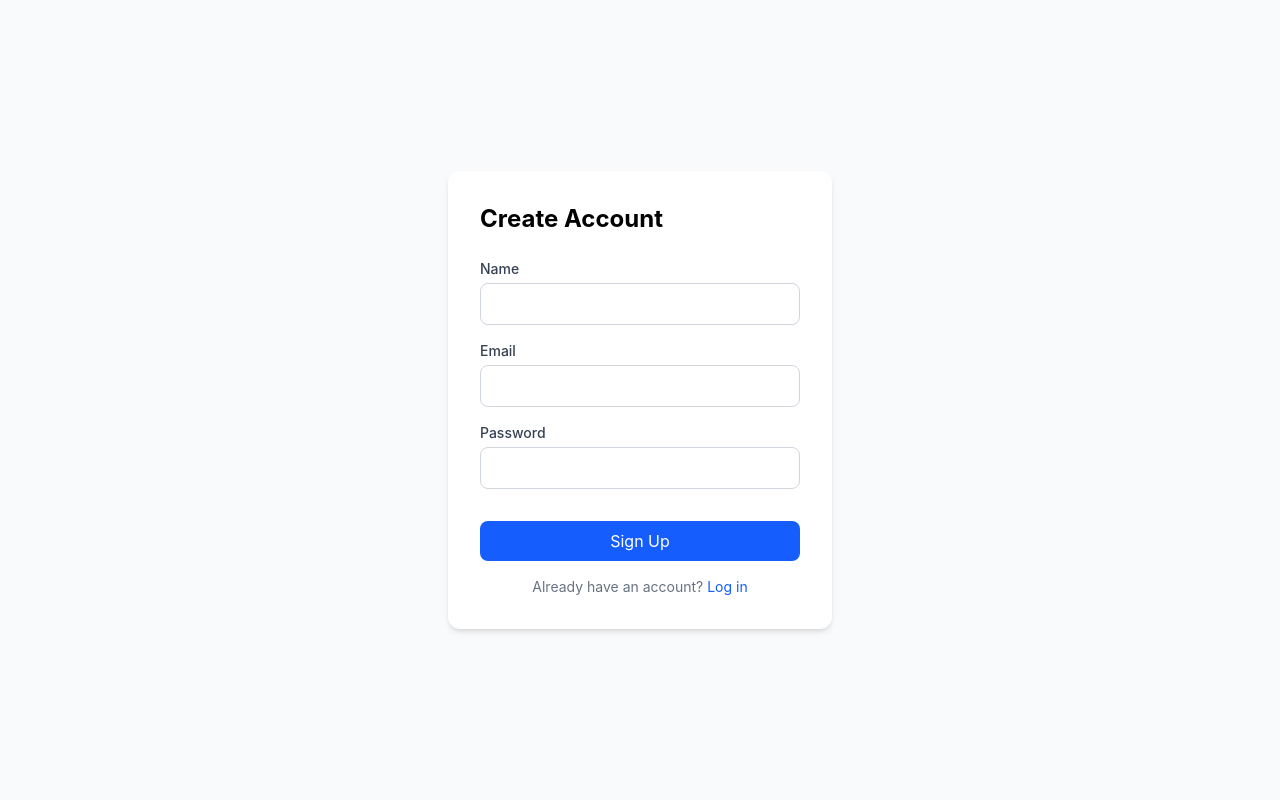
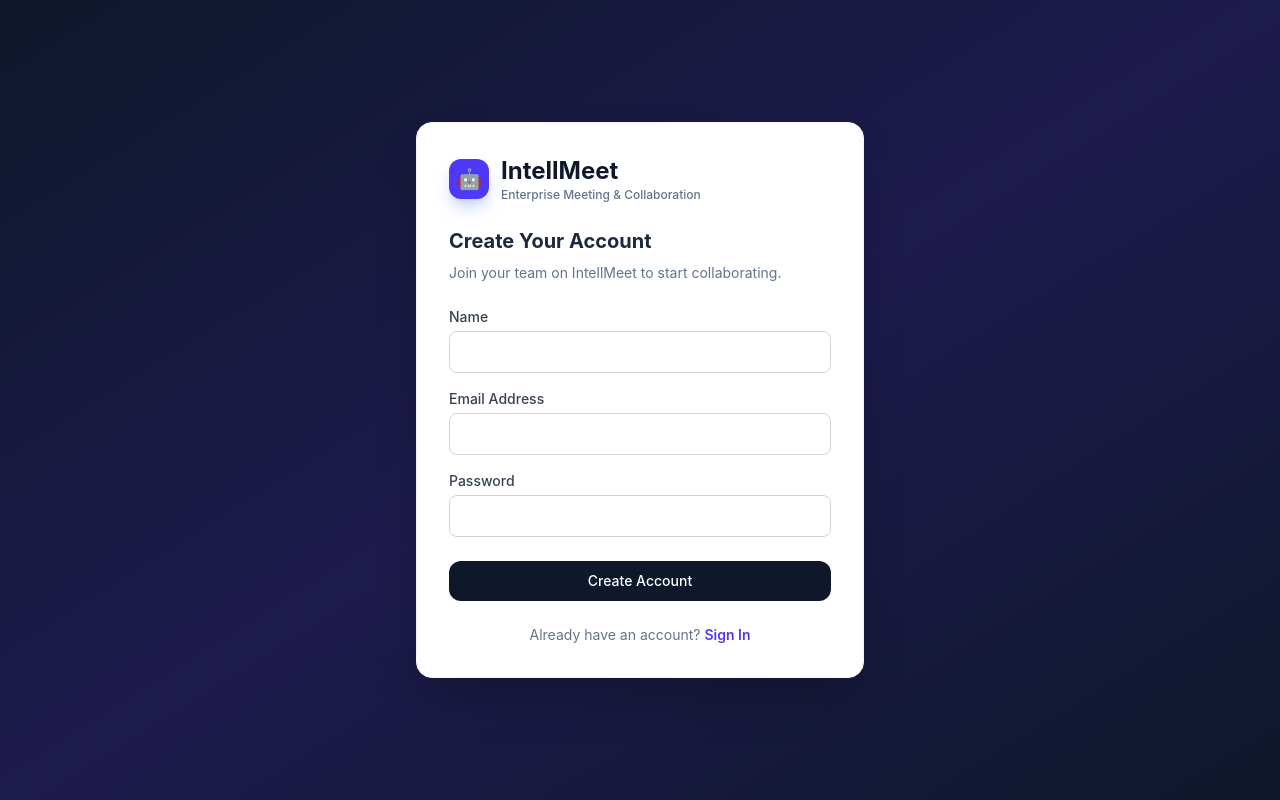
Before and after one commit to AyushKhaitan1/IntellMeet, a React (Vite) app in the folder frontend/: page /signup in a window 1280 px wide. Built offline with nearby package versions, Linux system fonts and the light colour scheme.

Commit message:
fix: handle wrapped backend response in signup, match login UI style

```diff
--- a/frontend/src/pages/Signup.tsx
+++ b/frontend/src/pages/Signup.tsx
@@ -21,10 +21,18 @@ export default function Signup() {
     setLoading(true);
     try {
       const res = await signupUser({ name, email, password });
+      const token = res.data.data?.accessToken || res.data.accessToken || res.data.token;
+      const user = res.data.data?.user || res.data.user || res.data;
+
       login(
-        { _id: res.data._id, name: res.data.name, email: res.data.email },
-        res.data.token
+        {
+          _id: user._id || user.id,
+          name: user.name || name,
+          email: user.email || email,
+        },
+        token
       );
+
       navigate("/dashboard");
     } catch (err) {
       if (axios.isAxiosError(err)) {
@@ -42,28 +50,48 @@ export default function Signup() {
   };
 
   return (
-    <div className="min-h-screen flex items-center justify-center bg-gray-50">
-      <form onSubmit={handleSubmit} className="bg-white p-8 rounded-xl shadow-md w-96">
-        <h1 className="text-2xl font-bold mb-6">Create Account</h1>
+    <div className="min-h-screen flex items-center justify-center bg-gradient-to-br from-slate-900 via-indigo-950 to-slate-900 px-4">
+      <div className="bg-white p-8 rounded-2xl shadow-2xl w-full max-w-md border border-slate-100">
+        <div className="flex items-center gap-3 mb-6">
+          <div className="w-10 h-10 rounded-xl bg-indigo-600 flex items-center justify-center text-white font-bold text-xl shadow-lg shadow-indigo-200">
+            🤖
+          </div>
+          <div>
+            <h1 className="text-2xl font-bold text-slate-900">IntellMeet</h1>
+            <p className="text-xs text-slate-500 font-medium">Enterprise Meeting & Collaboration</p>
+          </div>
+        </div>
 
-        {error && <p className="text-red-500 text-sm mb-4">{error}</p>}
+        <h2 className="text-xl font-bold text-slate-800 mb-2">Create Your Account</h2>
+        <p className="text-sm text-slate-500 mb-6">Join your team on IntellMeet to start collaborating.</p>
 
+        {error && (
+          <div className="bg-red-50 border border-red-200 text-red-700 text-sm px-4 py-3 rounded-lg mb-4">
+            {error}
+          </div>
+        )}
+
+        <form onSubmit={handleSubmit} className="space-y-4">
           <Input label="Name" value={name} onChange={setName} />
-        <Input label="Email" type="email" value={email} onChange={setEmail} />
+          <Input label="Email Address" type="email" value={email} onChange={setEmail} />
           <Input label="Password" type="password" value={password} onChange={setPassword} />
 
           <button
             type="submit"
             disabled={loading}
-          className="w-full bg-blue-600 text-white py-2 rounded-lg mt-4 hover:bg-blue-700 disabled:opacity-50"
+            className="w-full bg-slate-900 text-white py-2.5 rounded-xl font-medium text-sm hover:bg-slate-800 transition disabled:opacity-50 mt-2"
           >
-          {loading ? "Creating account..." : "Sign Up"}
+            {loading ? "Creating account..." : "Create Account"}
           </button>
+        </form>
 
-        <p className="text-sm text-gray-500 mt-4 text-center">
-          Already have an account? <Link to="/login" className="text-blue-600">Log in</Link>
+        <p className="text-sm text-slate-500 mt-6 text-center">
+          Already have an account?{" "}
+          <Link to="/login" className="text-indigo-600 font-semibold hover:underline">
+            Sign In
+          </Link>
         </p>
-      </form>
+      </div>
     </div>
   );
 }
```
Lines whose indentation alone changed are shown as unchanged.
